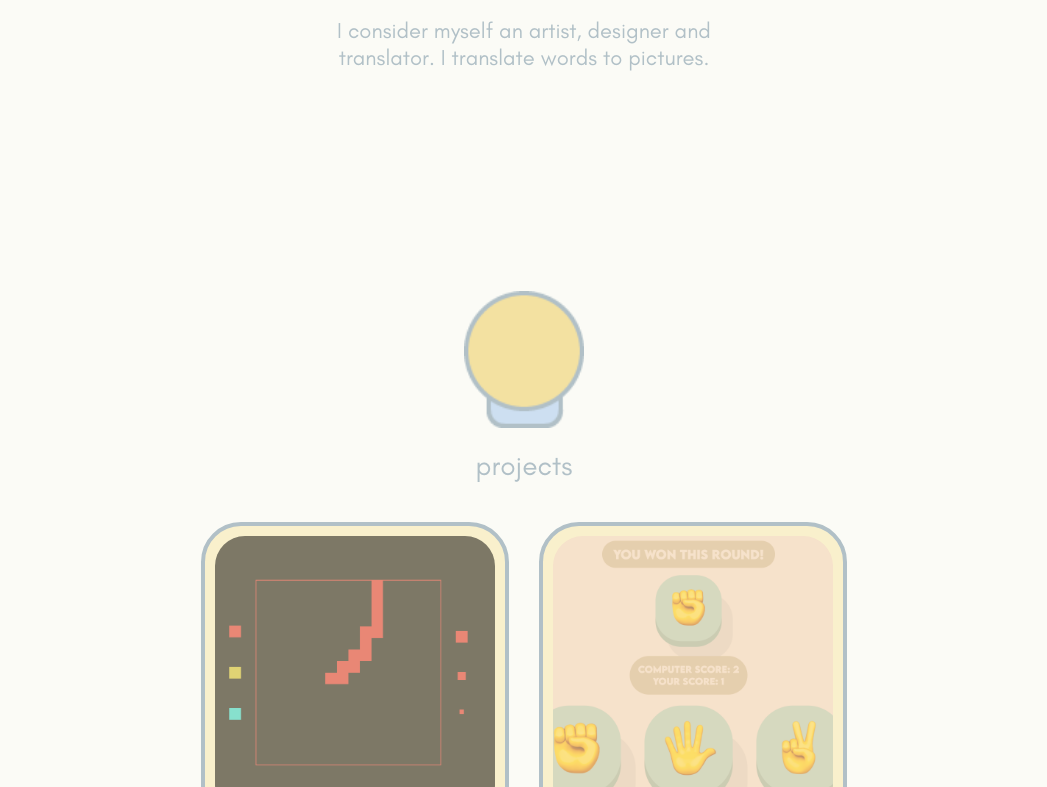
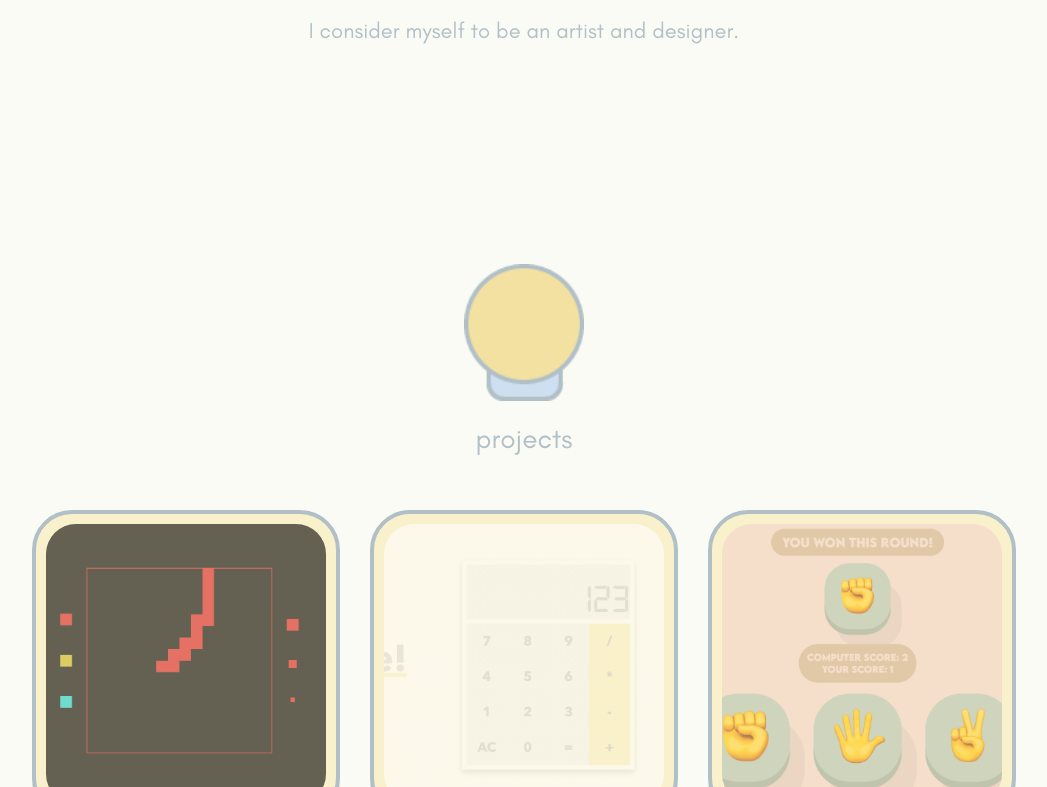
Before and after one commit to ejeong4/portfolio-v1, a plain HTML site: page index.html in a window 1280 px wide. Shown: the part 1084-1871 px from the top of the page, without its empty margins (116-1163 px from the left). Drawn offline with Linux system fonts and the light colour scheme.

Commit message:
Update layout

```diff
--- a/index.html
+++ b/index.html
@@ -36,7 +36,7 @@
     <a id="welcome"></a>
     <div class="welcome-pg">
         <h1>Emily Jeong</h1>
-        <h3 class="welcome-subtitle">Web developer and designer</h3>
+        <h3 class="welcome-subtitle">Aspiring web developer</h3>
         <img src="designs/icons/title.png" alt="logo">
     </div>
 
@@ -45,7 +45,7 @@
         <img src="designs/icons/about.png" alt="about me">
         <h3>About me</h3>
         <p>I am a sophomore at the University of Rochester, majoring in Computer Science and minoring in Digital Media Studies.</p>
-        <p>I consider myself an artist, designer and translator. I translate words to pictures.</p>
+        <p>I consider myself to be an artist and designer.</p>
     </div>
 
     <a id="projects"></a>
@@ -57,6 +57,13 @@
             <div class="project left">
                 <a class="project-img-link" href="https://ejeong4.github.io/etch-a-sketch/" target="_blank" rel="noopener noreferrer">
                     <img class="project-img" src="projects/sketch.png" alt="sketch game img" id="Etch-A-Sketch">
+                </a>
+                <div></div>
+            </div>
+
+            <div class="project middle">
+                <a class="project-img-link" href="https://ejeong4.github.io/calculator/" target="_blank" rel="noopener noreferrer">
+                    <img class="project-img" src="projects/calculator.png" alt="calculator img" id="Calculator">
                 </a>
                 <div></div>
             </div>
--- a/script.js
+++ b/script.js
@@ -27,7 +27,7 @@ artBlock.forEach((block) => {
 projectBlock.forEach((block) => {
     const info = block.lastElementChild;
     block.addEventListener(('mouseover'), () => {
-        info.innerHTML = `"${block.firstElementChild.firstElementChild.id}"<br>HTML, CSS, Vanilla JS`;
+        info.innerHTML = `"${block.firstElementChild.firstElementChild.id}"<br>HTML, CSS, JS`;
         info.classList.add('project-info');
     });
     block.addEventListener(('mouseout'), () => {
--- a/styles.css
+++ b/styles.css
@@ -187,6 +187,7 @@ button {
     display: flex;
     flex-direction: row;
     flex-wrap: wrap;
+    justify-content: center;
 }
 
 
@@ -211,15 +212,13 @@ button {
     object-fit: cover;
     margin: 10px;
     border-radius: 30px;
-    filter: opacity(50%);
+    filter: opacity(60%);
 }
 
-.project.right {
-    margin: 0 auto 0 15px;
-}
-
-.project.left {
-    margin: 0 15px 0 auto;
+.project.right,
+.project.left,
+.project.middle {
+    margin: 15px;
 }
 
 .project-info {
```
Also changed, not shown: projects/calculator.png (added).
